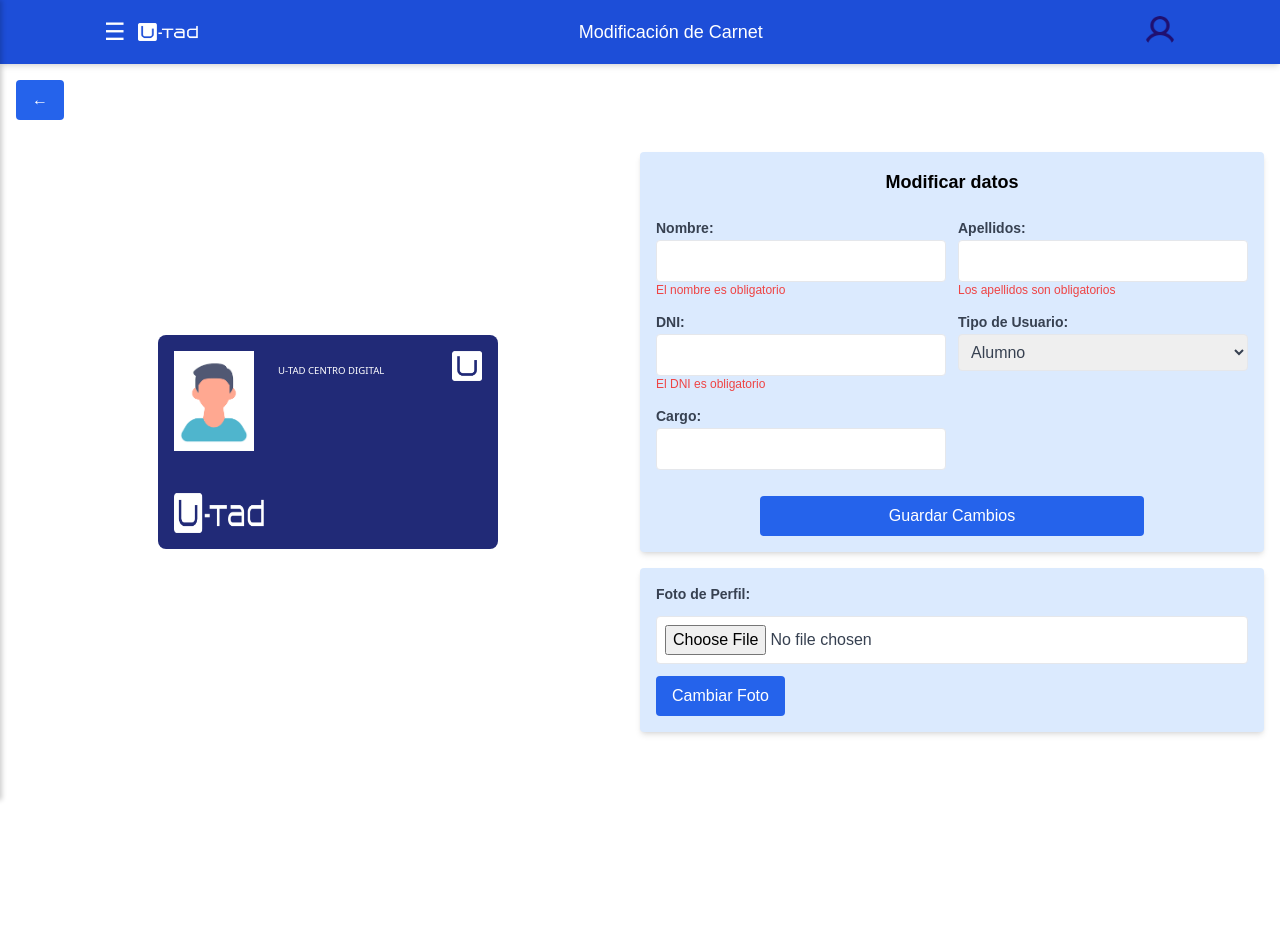
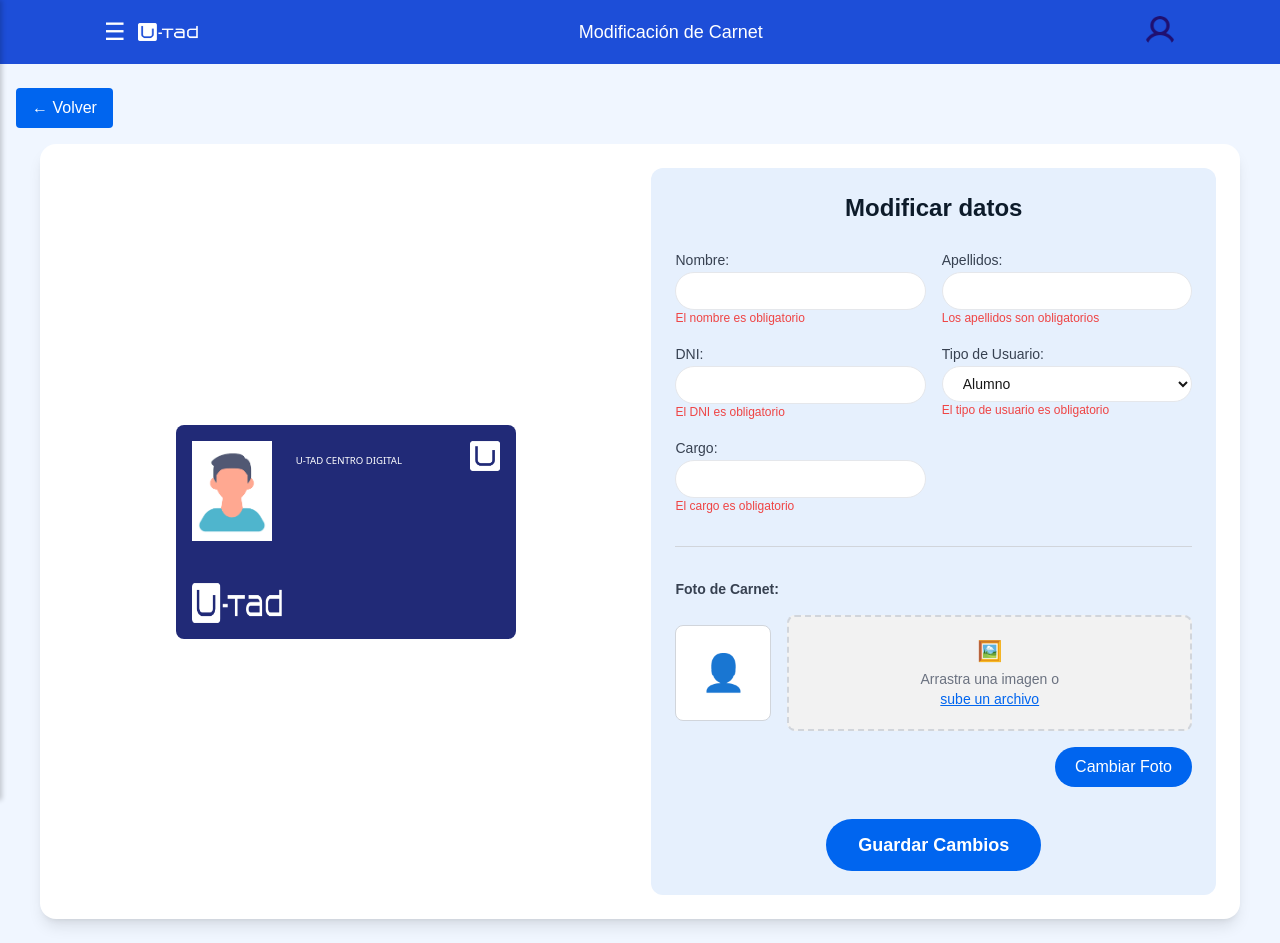
Before and after one commit to Orolau/AutomatizacionCarnets, a Next.js app in the folder front/automatizacion_carnets/: page /pages/modify/1 in a window 1280 px wide. Before the commit the page ends 800 px from the top, so only its background shows below. Built offline with nearby package versions, Linux system fonts and the light colour scheme; no server answers.

Commit message:
tailwind

```diff
--- a/front/automatizacion_carnets/src/app/components/forms/FormActualizaFoto.jsx
+++ b/front/automatizacion_carnets/src/app/components/forms/FormActualizaFoto.jsx
@@ -1,4 +1,4 @@
-"use client"
+"use client";
 
 import { useState } from "react";
 
@@ -17,30 +17,33 @@
                 body: formData
             });
 
-            if (!response.ok) {
-                throw new Error("Error al actualizar la foto");
-            }
+            if (!response.ok) throw new Error("Error al actualizar la foto");
 
             const data = await response.json();
             setPreviewFoto(data.updatedPerson.foto);
-            console.log("Foto actualizada correctamente");
         } catch (error) {
             console.error("Error en handleSubmit:", error);
         }
     };
 
     return (
-        <div className="bg-blue-100 p-4 shadow-md rounded text-black flex flex-col md:flex-row items-center md:items-start gap-4">
-    {/* Vista previa de la imagen a la izquierda */}
-    {previewFoto && (
-        <div className="flex-shrink-0">
-            <img src={previewFoto} alt="Vista previa" className="w-24 h-24 rounded-md border border-gray-300 shadow-md" />
+        <div className="flex flex-col gap-4">
+            <label className="text-sm font-semibold text-gray-700">Foto de Carnet:</label>
+
+            <div className="flex flex-col md:flex-row gap-4 items-center">
+                <div className="w-24 h-24 border border-gray-300 rounded-lg flex items-center justify-center bg-white text-4xl text-gray-400">
+                    {previewFoto ? (
+                        <img
+                            src={previewFoto}
+                            alt="Vista previa"
+                            className="w-full h-full object-cover rounded-lg"
+                        />
+                    ) : (
+                        "👤"
+                    )}
                 </div>
-    )}
 
-    {/* Inputs y botón a la derecha */}
-    <div className="flex flex-col gap-3 w-full">
-        <label className="text-sm font-semibold text-gray-700">Foto de Perfil:</label>
+                <label className="flex-1 border-2 border-dashed border-gray-300 rounded-lg bg-[#f2f2f2] px-6 py-5 text-center cursor-pointer hover:border-[#005dd7] transition">
                     <input
                         type="file"
                         accept="image/*"
@@ -55,15 +58,24 @@
                                 reader.readAsDataURL(file);
                             }
                         }}
-            className="border p-2 rounded w-full text-gray-700 bg-white"
+                        className="hidden"
                     />
+                    <div className="flex flex-col items-center text-sm text-gray-500">
+                        <span className="text-xl mb-1">🖼️</span>
+                        <span>Arrastra una imagen o</span>
+                        <span className="text-[#0065ef] underline">sube un archivo</span>
+                    </div>
+                </label>
+            </div>
+
+            <div className="flex justify-end">
                 <button
                     onClick={handleSubmit}
-            className="bg-blue-600 text-white px-4 py-2 rounded hover:bg-blue-700 self-start">
+                    className="bg-[#0065ef] hover:bg-[#005dd7] text-white px-5 py-2 rounded-full transition"
+                >
                     Cambiar Foto
                 </button>
             </div>
         </div>
-
     );
 }
--- a/front/automatizacion_carnets/src/app/components/forms/FormActualizacionCarnet.jsx
+++ b/front/automatizacion_carnets/src/app/components/forms/FormActualizacionCarnet.jsx
@@ -6,7 +6,6 @@
 
 export default function FormActualizacionCarnet({ carnet, setCarnet }) {
     const [previewFoto, setPreviewFoto] = useState(carnet.foto);
-    const [fileToUpload, setFileToUpload] = useState(null);
 
     const formik = useFormik({
         initialValues: {
@@ -53,16 +52,6 @@
         formik.setValues({ ...formik.values, ...carnet });
     }, [carnet]);
 
-    function handleFileChange(event) {
-        const file = event.target.files[0];
-        if (file) {
-            const reader = new FileReader();
-            reader.onloadend = () => setPreviewFoto(reader.result);
-            reader.readAsDataURL(file);
-            setFileToUpload(file);
-        }
-    }
-
     const updatePersonData = async (id, data) => {
         try {
             const response = await fetch(`http://localhost:3005/api/person/${id}`, {
@@ -70,7 +59,6 @@
                 headers: { "Content-Type": "application/json" },
                 body: JSON.stringify(data)
             });
-            console.log(response.body)
             if (!response.ok) throw new Error("Error al actualizar los datos");
             console.log("Datos actualizados correctamente");
         } catch (error) {
@@ -81,73 +69,49 @@
     return (
         <form
             onSubmit={formik.handleSubmit}
-            className="flex flex-col gap-3 p-4 shadow-md rounded bg-blue-100 text-black h-[50vh] overflow-auto relative"
+            className="grid grid-cols-1 md:grid-cols-2 gap-4"
         >
-            <h2 className="text-lg font-bold text-center mb-2">Modificar datos</h2>
+            {[
+                { label: "Nombre", name: "nombre" },
+                { label: "Apellidos", name: "apellidos" },
+                { label: "DNI", name: "dni" },
+                { label: "Tipo de Usuario", name: "tipoUsuario", type: "select" },
+                { label: "Tipo de Titulación", name: "tipoTitulacion", condition: formik.values.tipoUsuario === "alumno" },
+                { label: "Titulación", name: "titulacion", condition: formik.values.tipoUsuario === "alumno" },
+                { label: "Cargo", name: "cargo", condition: formik.values.tipoUsuario !== "alumno" },
+                { label: "Departamento", name: "departamento", condition: formik.values.tipoUsuario === "profesor" },
+            ].map(({ label, name, type, condition }) => {
+                if (condition === false) return null;
 
-            <div className="grid grid-cols-1 md:grid-cols-2 gap-3">
-                <div>
-                    <label className="text-sm font-semibold text-gray-700">Nombre:</label>
-                    <input type="text" name="nombre" value={formik.values.nombre} onChange={formik.handleChange} className="border p-2 rounded w-full text-gray-700" />
-                    {formik.errors.nombre && <p className="text-red-500 text-xs">{formik.errors.nombre}</p>}
-                </div>
-                <div>
-                    <label className="text-sm font-semibold text-gray-700">Apellidos:</label>
-                    <input type="text" name="apellidos" value={formik.values.apellidos} onChange={formik.handleChange} className="border p-2 rounded w-full text-gray-700" />
-                    {formik.errors.apellidos && <p className="text-red-500 text-xs">{formik.errors.apellidos}</p>}
-                </div>
-            </div>
-
-            <div className="grid grid-cols-1 md:grid-cols-2 gap-3">
-                <div>
-                    <label className="text-sm font-semibold text-gray-700">DNI:</label>
-                    <input type="text" name="dni" value={formik.values.dni} onChange={formik.handleChange} className="border p-2 rounded w-full text-gray-700" />
-                    {formik.errors.dni && <p className="text-red-500 text-xs">{formik.errors.dni}</p>}
-                </div>
-                <div>
-                    <label className="text-sm font-semibold text-gray-700">Tipo de Usuario:</label>
-                    <select name="tipoUsuario" value={formik.values.tipoUsuario} onChange={formik.handleChange} className="border p-2 rounded w-full text-gray-700">
+                return (
+                    <div key={name}>
+                        <label className="text-sm font-medium text-gray-700">{label}:</label>
+                        {type === "select" ? (
+                            <select
+                                name={name}
+                                value={formik.values[name]}
+                                onChange={formik.handleChange}
+                                className="w-full px-4 py-2 rounded-full border bg-white focus:outline-none text-sm"
+                            >
                                 <option value="alumno">Alumno</option>
                                 <option value="profesor">Profesor</option>
                                 <option value="personal">Personal</option>
                             </select>
-                </div>
-            </div>
-
-            {formik.values.tipoUsuario === 'alumno' && (
-                <div className="grid grid-cols-1 md:grid-cols-2 gap-3">
-                    <div>
-                        <label className="text-sm font-semibold text-gray-700">Tipo de Titulación:</label>
-                        <input type="text" name="tipoTitulacion" value={formik.values.tipoTitulacion} onChange={formik.handleChange} className="border p-2 rounded w-full text-gray-700" />
-                    </div>
-                    <div>
-                        <label className="text-sm font-semibold text-gray-700">Titulación:</label>
-                        <input type="text" name="titulacion" value={formik.values.titulacion} onChange={formik.handleChange} className="border p-2 rounded w-full text-gray-700" />
-                    </div>
-                </div>
+                        ) : (
+                            <input
+                                type="text"
+                                name={name}
+                                value={formik.values[name]}
+                                onChange={formik.handleChange}
+                                className="w-full px-4 py-2 rounded-full border bg-white focus:outline-none text-sm"
+                            />
                         )}
-
-            {formik.values.tipoUsuario !== 'alumno' && (
-                <div className="grid grid-cols-1 md:grid-cols-2 gap-3">
-                    <div>
-                        <label className="text-sm font-semibold text-gray-700">Cargo:</label>
-                        <input type="text" name="cargo" value={formik.values.cargo} onChange={formik.handleChange} className="border p-2 rounded w-full text-gray-700" />
-                    </div>
-                    {formik.values.tipoUsuario === 'profesor' && (
-                        <div>
-                            <label className="text-sm font-semibold text-gray-700">Departamento:</label>
-                            <input type="text" name="departamento" value={formik.values.departamento} onChange={formik.handleChange} className="border p-2 rounded w-full text-gray-700" />
-                        </div>
+                        {formik.errors[name] && (
+                            <p className="text-xs text-red-500">{formik.errors[name]}</p>
                         )}
                     </div>
-            )}
-
-            {/* Botón fijo en la parte inferior del contenedor */}
-            <div className="absolute bottom-4 left-0 w-full flex justify-center">
-                <button type="submit" className="bg-blue-600 text-white px-4 py-2 rounded hover:bg-blue-700 w-[90%] max-w-sm">
-                    Guardar Cambios
-                </button>
-            </div>
+                );
+            })}
         </form>
     );
 }
--- a/front/automatizacion_carnets/src/app/pages/modify/[dni]/page.jsx
+++ b/front/automatizacion_carnets/src/app/pages/modify/[dni]/page.jsx
@@ -7,7 +7,7 @@
 import FormActualizaFoto from "@/app/components/forms/FormActualizaFoto";
 
 export default function ModificarCarnetIndividualPage() {
-    const { dni } = useParams();  // Obtener el dni desde los parámetros de la URL
+    const { dni } = useParams();
     const router = useRouter();
 
     const [previewFoto, setPreviewFoto] = useState("");
@@ -21,25 +21,22 @@
         departamento: "",
         foto: "/images/images.png",
         nombre: "",
+        apellidos: "",
         _id: ""
     });
 
     const handleChangePhoto = (newPhoto) => {
         setPreviewFoto(newPhoto);
-        setCarnet(prev => ({ ...prev, foto: newPhoto }))
-    }
+        setCarnet(prev => ({ ...prev, foto: newPhoto }));
+    };
 
-    // Solo realizar la carga de datos si "dni" está disponible
     useEffect(() => {
-
-        // Aquí debemos substituirlo por una llamada a la base de datos, para obtener los datos del usuario con dni especificado
         const fetchCarnet = async () => {
             try {
                 const response = await fetch(`http://localhost:3005/api/person/dni/${dni}`);
                 if (!response.ok) throw new Error("Error al obtener datos del carnet");
 
                 const data = await response.json();
-
                 setCarnet(data);
                 setPreviewFoto(data.foto);
             } catch (error) {
@@ -52,29 +49,54 @@
         }
     }, [dni]);
 
-    // Si "dni" no está disponible, mostrar un mensaje de carga o vacío
-    if (!dni) {
-        return <div>Cargando...</div>;
-    }
+    if (!dni) return <div className="p-8 text-center">Cargando...</div>;
 
     return (
-        <div className="flex flex-col h-[85vh]">
+        <div className="min-h-screen bg-[#f0f6ff] px-4 py-6">
+            {/* Botón volver */}
             <button
-                className="m-4 w-fit bg-blue-600 text-white px-4 py-2 rounded hover:bg-blue-700"
+                className="mb-4 bg-[#0065ef] text-white px-4 py-2 rounded hover:bg-[#005dd7]"
                 onClick={() => router.push('/pages/preview')}
             >
-                &larr;
+                &larr; Volver
             </button>
-            <div className="grid grid-cols-2 items-center justify-center p-4">
-                <div className="flex flex-col items-center">
 
-                    <Carnet carnet={carnet} />
-                </div>
-                <div className="flex flex-col gap-4">
-                    <FormActualizacionCarnet carnet={carnet} setCarnet={setCarnet} />
-                    <FormActualizaFoto id={carnet._id} previewFoto={previewFoto} setPreviewFoto={handleChangePhoto} />
+            {/* Contenedor principal */}
+            <div className="flex flex-col lg:flex-row bg-white rounded-2xl shadow-lg max-w-[1200px] mx-auto overflow-hidden p-6 gap-6">
+                {/* Carnet */}
+                <div className="flex justify-center items-center w-full lg:w-1/2">
+                    <div className="max-w-sm">
+                        <Carnet carnet={carnet} />
+                    </div>
                 </div>
 
+                {/* Formulario */}
+                <div className="w-full lg:w-1/2 flex flex-col gap-6 bg-[#e6f0fd] p-6 rounded-xl">
+                    <h2 className="text-2xl font-bold text-center text-[#0d1b2a]">Modificar datos</h2>
+
+                    {/* Formulario principal */}
+                    <FormActualizacionCarnet carnet={carnet} setCarnet={setCarnet} />
+
+                    {/* Separador visual */}
+                    <hr className="my-2 border-gray-300" />
+
+                    {/* Subida de imagen */}
+                    <FormActualizaFoto
+                        id={carnet._id}
+                        previewFoto={previewFoto}
+                        setPreviewFoto={handleChangePhoto}
+                    />
+
+                    {/* Botón final */}
+                    <div className="flex justify-center pt-2">
+                        <button
+                            onClick={() => document.querySelector("form")?.requestSubmit()}
+                            className="bg-[#0065ef] hover:bg-[#005dd7] text-white px-8 py-3 rounded-full text-lg font-semibold transition"
+                        >
+                            Guardar Cambios
+                        </button>
+                    </div>
+                </div>
             </div>
         </div>
     );
```
Also changed, not shown: 2 other files (tests, documents, lock files or other folders). Lines whose indentation alone changed are shown as unchanged.
